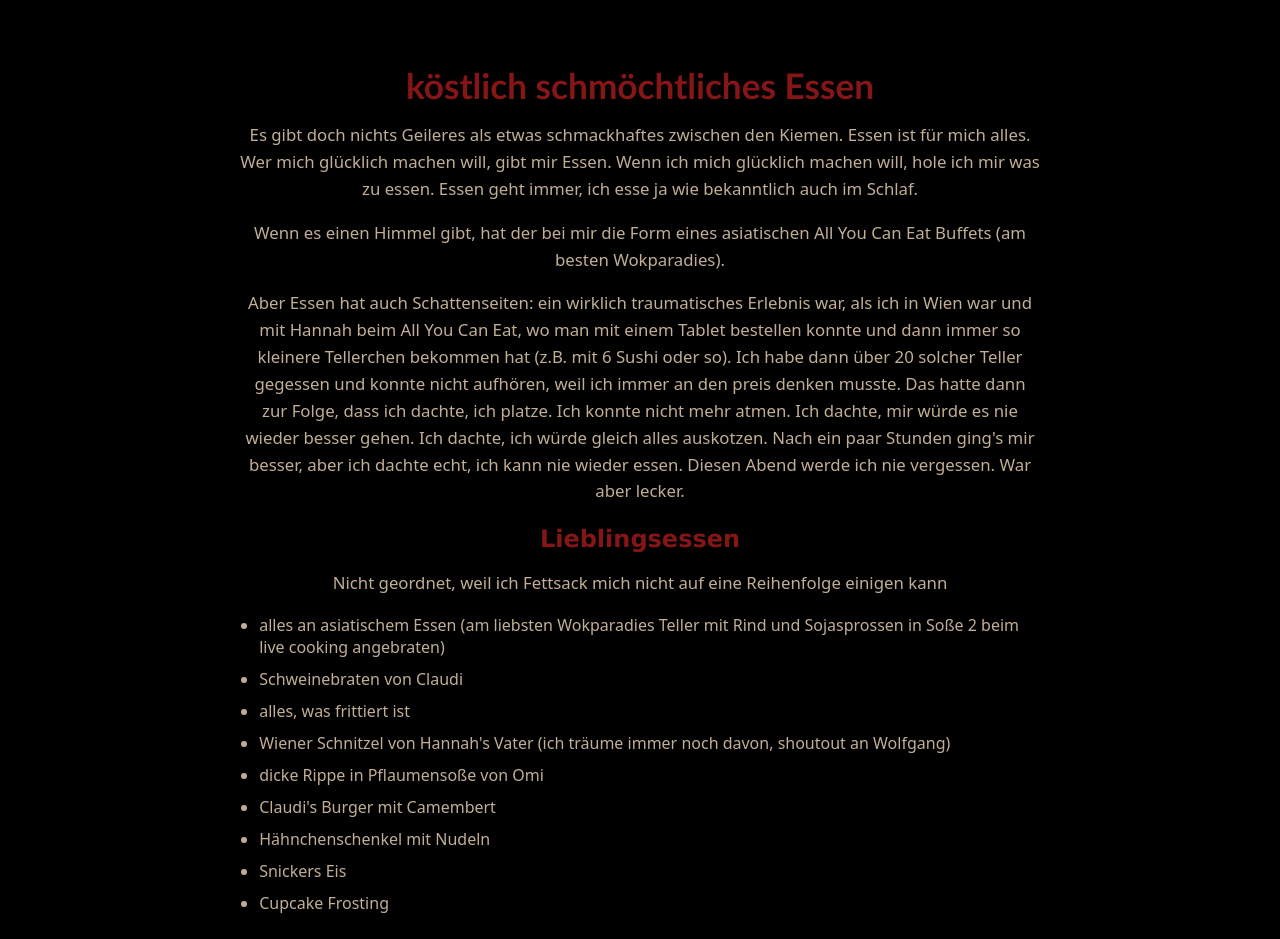
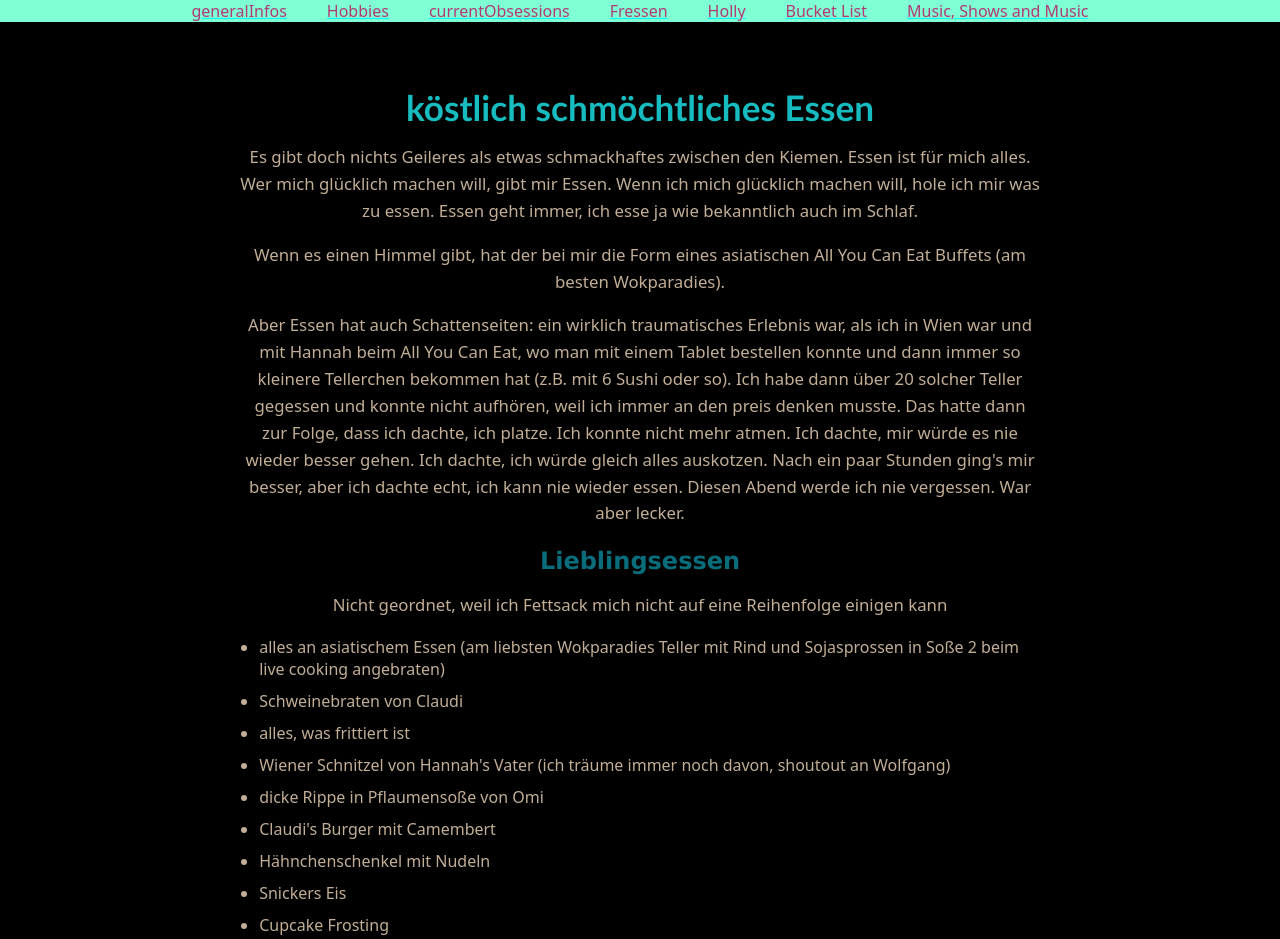
Before and after one commit to Lauralist/LaurasFirstWebsite, a plain HTML site: page food.html in a window 1280 px wide. Shown: the top 939 px of the page. Drawn offline with Linux system fonts and the light colour scheme.

Commit message:
Farbe geändert

```diff
--- a/food.html
+++ b/food.html
@@ -12,6 +12,16 @@
     </head>
 
     <body>
+        <nav>
+                <a href="generalInfos.html">generalInfos </a>
+                <a href="Hobbies.html">Hobbies </a>
+                <a href="currentObsessions.html">currentObsessions </a>
+                <a href="food.html">Fressen </a>
+                <a href="Holly.html">Holly </a>
+                <a href="BucketList.html">Bucket List </a>
+                <a href="MusicAndMovies.html">Music, Shows and Music</a>
+        </nav>
+
         <main>
         <h1>köstlich schmöchtliches Essen</h1>
 
--- a/style.css
+++ b/style.css
@@ -11,12 +11,14 @@ main {
   padding: 40px 20px;
 }
 
+
+/*Überschriften*/
 h1 {
     text-align: center;
     font-size: 2.2rem;
     font-family:'Gill Sans', 'Gill Sans MT', Calibri, 'Trebuchet MS', sans-serif, Arial, sans-serif;
     margin-bottom: auto;
-    color:rgb(134, 22, 22);
+    color:rgb(22, 188, 191);
 }
 
 h2 {
@@ -24,51 +26,60 @@ h2 {
     font-size: 1.5rem;
     font-family: 'Lucida Sans', 'Lucida Sans Regular', 'Lucida Grande', 'Lucida Sans Unicode', Geneva, Verdana, sans-serif;
     margin-bottom: auto;
-    color:rgb(134, 22, 22)
+    color: rgb(9, 109, 124);
 }
 
 h3 {
     font-size: 1.3rem;
     font-family: 'Lucida Sans', 'Lucida Sans Regular', 'Lucida Grande', 'Lucida Sans Unicode', Geneva, Verdana, sans-serif;
     margin-bottom: auto;
-    color:rgb(134, 22, 22)
+    color:rgb(9, 109, 124);
 }
 
+
+/*Absätze*/
 p {
     text-align: center;
   line-height: 1.6;
   font-size: 1.05rem;
 }
 
+
+/*Listen*/
 ul {
-  padding-left: 1.2rem;  /* Abstand vom Rand */
+  padding-left: 1.2rem;
 }
 
 li {
-  margin-bottom: 10px;    /* Luft zwischen Punkten */
+  margin-bottom: 10px;
 }
 
+
+/*Links*/
 a:link {
     color:rgb(176, 58, 117) !important;
     text-decoration:underline;
-    text-decoration-color:rgb(176, 56, 120);
+    text-decoration-color:aqua;
 }
 a:visited {
-    color:rgb(176, 58, 117);
+    color:rgb(5, 96, 142);
     text-decoration:underline;
-    text-decoration-color:rgb(176, 56, 120);
+    text-decoration-color:darkgreen;
 }
 
 a:hover {
-    color: rgb(73, 152, 155);
+    color:aquamarine;
     text-decoration: none;
 }
 
+/*footer*/
 footer {
-    color: brown;
+    color:aquamarine;
     text-align: center;
 }
 
+
+/*Bilder*/
 img {
     height: auto;
     width: 500px;
@@ -77,3 +88,12 @@ img {
     box-shadow: 0 4px 12px rgba(0,0,0,0.1);
     display: block;
 }
+
+
+/*nav*/
+nav {
+  background:aquamarine;
+  display:flex;
+  gap: 40px;
+  justify-content: center;
+}
```
Also changed, not shown: BucketList.html (+10 -0 lines), Hobbies.html (+10 -0 lines), Holly.html (+10 -0 lines), MusicAndMovies.html (+10 -1 lines), currentObsessions.html (+10 -0 lines), generalInfos.html (+10 -0 lines), index.html (+2 -0 lines).
